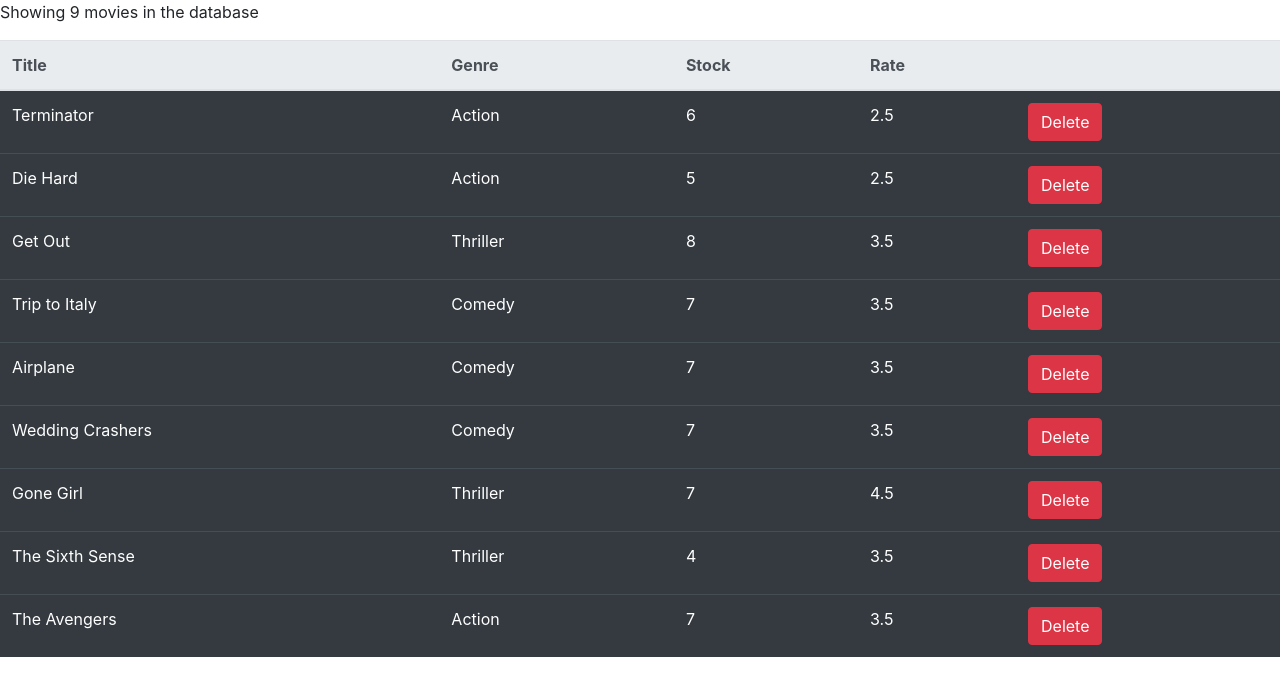
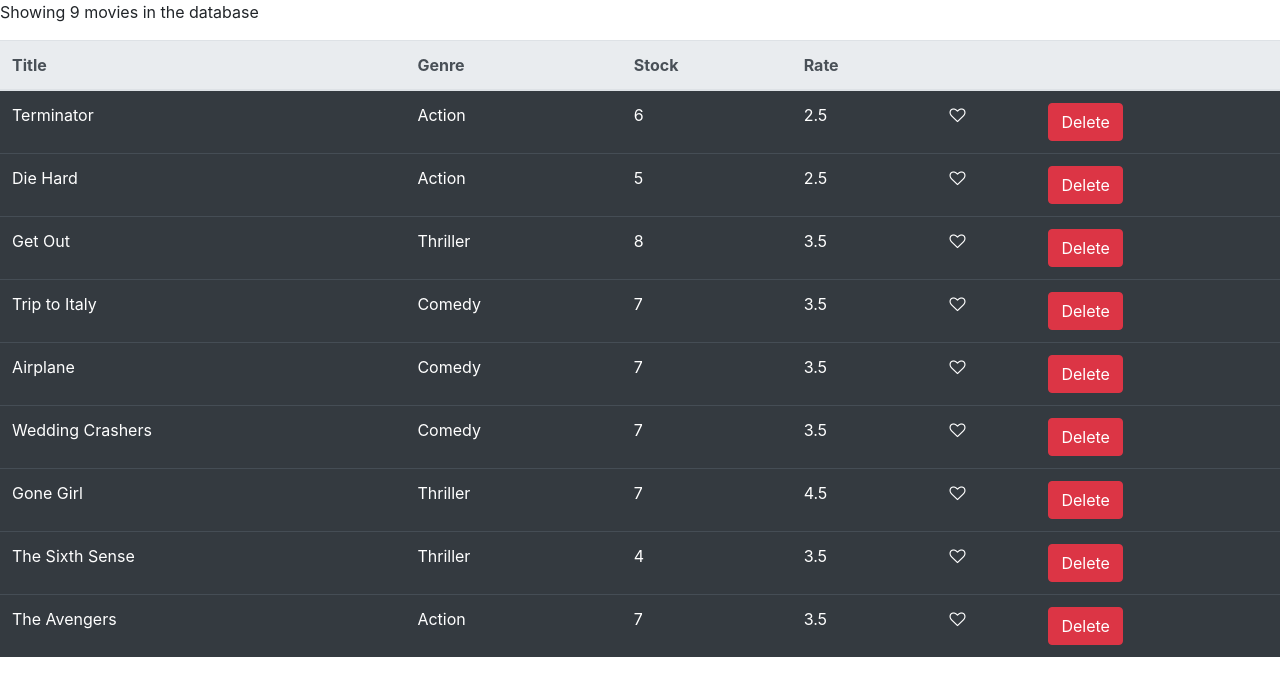
Before and after one commit to cstatro/react-lesson-movielist, a React (Create React App) app: page / in a window 1280 px wide. Shown: the top 696 px of the page. Built offline with nearby package versions, Linux system fonts and the light colour scheme.

Commit message:
like component working

```diff
--- /dev/null
+++ b/src/components/like.jsx
@@ -0,0 +1,11 @@
+import React, { Component } from "react";
+
+class Like extends Component {
+  render() {
+    let classes = "fa fa-heart";
+    if (!this.props.liked) classes += "-o";
+    return <i onClick={this.props.setLike} className={classes} />;
+  }
+}
+
+export default Like;
--- a/src/components/rental-graph.jsx
+++ b/src/components/rental-graph.jsx
@@ -1,10 +1,12 @@
 import React, { Component } from "react";
 import "../App.css";
+import Like from "./like";
 import { getMovies } from "../services/fakeMovieService";
 
 class Rentals extends Component {
   state = {
-    movies: getMovies()
+    movies: getMovies(),
+    liked: false
   };
   render() {
     if (this.state.movies.length === 0) {
@@ -21,6 +23,7 @@
                 <th>Stock</th>
                 <th>Rate</th>
                 <th />
+                <th />
               </tr>
             </thead>
             <tbody>
@@ -30,6 +33,12 @@
                   <td>{movie.genre.name}</td>
                   <td>{movie.numberInStock}</td>
                   <td>{movie.dailyRentalRate}</td>
+                  <td>
+                    <Like
+                      liked={movie.liked}
+                      setLike={() => this.handleLike(movie)}
+                    />
+                  </td>
                   <td>
                     <button
                       onClick={() => this.handleDelete(movie)}
@@ -52,6 +61,15 @@
     const movies = this.state.movies.filter(m => m._id !== movie._id);
     this.setState({ movies });
   };
+  handleLike = movie => {
+    const movies = [...this.state.movies];
+    const index = movies.indexOf(movie);
+    movies[index] = { ...movies[index] };
+    movies[index].liked = !movies[index].liked;
+    this.setState({ movies });
+
+    //
+  };
 
   logState = () => {
     console.log(this.state.movies);
```
